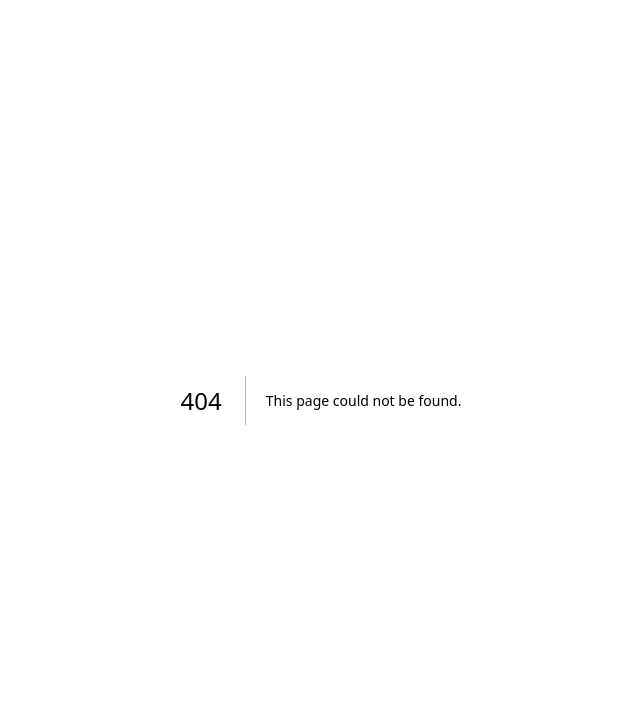
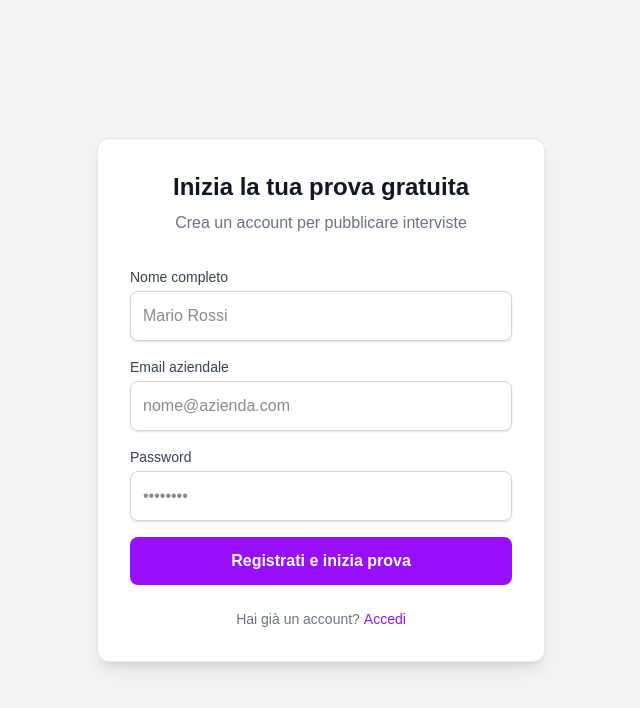
Before and after one commit to LinosCo/ai-interviewer, a Next.js app: page /register in a window 1280 px wide. Before the commit this address had no page. Shown: the top 708 px of the page, without its empty margins (319-959 px from the left). Built offline with nearby package versions, Linux system fonts and the light colour scheme.

Commit message:
registration

```diff
--- a/src/app/(marketing)/page.tsx
+++ b/src/app/(marketing)/page.tsx
@@ -170,18 +170,20 @@ export default function LandingPage() {
                                     href="/onboarding"
                                     className="inline-flex items-center justify-center gap-2 bg-stone-900 text-white px-8 py-4 rounded-full font-medium hover:bg-stone-800 transition-all hover:scale-105 shadow-lg shadow-stone-900/20"
                                 >
-                                    Crea la tua prima intervista
+                                    Prova la Demo
                                     <svg className="w-5 h-5" fill="none" viewBox="0 0 24 24" stroke="currentColor">
-                                        <path strokeLinecap="round" strokeLinejoin="round" strokeWidth={2} d="M17 8l4 4m0 0l-4 4m4-4H3" />
+                                        <path strokeLinecap="round" strokeLinejoin="round" strokeWidth={2} d="M14.752 11.168l-3.197-2.132A1 1 0 0010 9.87v4.263a1 1 0 001.555.832l3.197-2.132a1 1 0 000-1.664z" />
+                                        <path strokeLinecap="round" strokeLinejoin="round" strokeWidth={2} d="M21 12a9 9 0 11-18 0 9 9 0 0118 0z" />
                                     </svg>
                                 </Link>
                                 <Link
-                                    href="#come-funziona"
+                                    href="/register"
                                     className="inline-flex items-center justify-center gap-2 bg-white text-stone-700 px-8 py-4 rounded-full font-medium border border-stone-200 hover:border-stone-300 hover:bg-stone-50 transition-all"
                                 >
-                                    Guarda come funziona
+                                    Inizia prova gratuita
                                 </Link>
                             </div>
+
 
                             {/* Social proof */}
                             <div className="mt-12 pt-8 border-t border-stone-200">
@@ -363,8 +365,7 @@ export default function LandingPage() {
                             <button
                                 key={uc.id}
                                 onClick={() => setActiveUseCase(uc.id)}
-                                className={`px-6 py-3 rounded-full font-medium transition-all ${
-                                    activeUseCase === uc.id
+                                className={`px-6 py-3 rounded-full font-medium transition-all ${activeUseCase === uc.id
                                     ? 'bg-stone-900 text-white shadow-lg'
                                     : 'bg-white text-stone-600 hover:bg-stone-100 border border-stone-200'
                                     }`}
@@ -459,8 +460,7 @@ export default function LandingPage() {
                         {PRICING.map((plan) => (
                             <div
                                 key={plan.name}
-                                className={`rounded-2xl p-8 ${
-                                    plan.highlighted
+                                className={`rounded-2xl p-8 ${plan.highlighted
                                     ? 'bg-stone-900 text-white ring-4 ring-amber-400 shadow-2xl scale-105'
                                     : 'bg-white border border-stone-200 shadow-lg'
                                     }`}
@@ -497,9 +497,8 @@ export default function LandingPage() {
                                     ))}
                                 </ul>
                                 <Link
-                                    href={plan.name === 'Enterprise' ? 'mailto:sales@businesstuner.it' : '/onboarding'}
-                                    className={`block text-center py-3 rounded-full font-medium transition-all ${
-                                        plan.highlighted
+                                    href={plan.name === 'Enterprise' ? 'mailto:sales@businesstuner.it' : `/register?plan=${plan.name.toUpperCase()}`}
+                                    className={`block text-center py-3 rounded-full font-medium transition-all ${plan.highlighted
                                         ? 'bg-amber-400 text-stone-900 hover:bg-amber-300'
                                         : 'bg-stone-900 text-white hover:bg-stone-800'
                                         }`}
--- a/src/app/api/stripe/checkout/route.ts
+++ b/src/app/api/stripe/checkout/route.ts
@@ -101,6 +101,7 @@ export async function POST(req: Request) { // Changed NextRequest to Request
                 tier
             },
             subscription_data: {
+                trial_period_days: 14,
                 metadata: {
                     organizationId: organization.id,
                     tier
--- a/src/app/onboarding/page.tsx
+++ b/src/app/onboarding/page.tsx
@@ -6,10 +6,10 @@ import { templates, Template } from '@/lib/templates';
 import { Sparkles, ArrowRight, LayoutTemplate } from 'lucide-react';
 
 const examplePrompts = [
-    'Vorrei capire perché i miei clienti abbandonano il carrello e-commerce',
-    'Voglio raccogliere feedback sul nuovo processo di onboarding dei dipendenti',
-    'Devo fare una exit interview per capire perché i talenti lasciano l\'azienda',
-    'Voglio validare l\'interesse per un nuovo servizio di consulenza finanziaria',
+    'B2B: Vorrei capire perché i miei clienti SaaS non rinnovano il contratto dopo il primo anno',
+    'B2C: Voglio analizzare le reazioni dei consumatori al nuovo packaging sostenibile',
+    'HR: Devo scoprire le vere cause del turnover nel reparto vendite',
+    'Ops: Voglio capire i problemi di comunicazione tra reparto logistica e produzione',
 ];
 
 export default function OnboardingPage() {
--- a/src/app/onboarding/preview/page.tsx
+++ b/src/app/onboarding/preview/page.tsx
@@ -538,12 +538,12 @@ export default function PreviewPage() {
                         <div className="flex flex-col gap-3">
                             <button
                                 onClick={() => {
-                                    // Use standard next-auth signin path with callback
-                                    window.location.href = `/api/auth/signin?callbackUrl=${encodeURIComponent(window.location.pathname)}`;
+                                    // Redirect to register, preserving current path as callback
+                                    window.location.href = `/register?callbackUrl=${encodeURIComponent(window.location.pathname)}`;
                                 }}
                                 className="w-full px-6 py-3 bg-purple-600 hover:bg-purple-700 text-white font-semibold rounded-xl transition-colors"
                             >
-                                Registrati o Accedi
+                                Registrati per salvare
                             </button>
                             <button
                                 onClick={() => setShowAuthModal(false)}
--- /dev/null
+++ b/src/app/register/actions.ts
@@ -0,0 +1,55 @@
+'use server';
+
+import { prisma } from '@/lib/prisma';
+import { hash } from 'bcryptjs';
+import { signIn } from '@/auth';
+import { redirect } from 'next/navigation';
+
+export async function registerUser(prevState: string | undefined, formData: FormData) {
+    const email = formData.get('email') as string;
+    const password = formData.get('password') as string;
+    const name = formData.get('name') as string;
+    const plan = formData.get('plan') as string;
+
+    if (!email || !password) {
+        return 'Email and password are required.';
+    }
+
+    try {
+        const existingUser = await prisma.user.findUnique({
+            where: { email },
+        });
+
+        if (existingUser) {
+            return 'User already exists.';
+        }
+
+        const hashedPassword = await hash(password, 10);
+
+        const newUser = await prisma.user.create({
+            data: {
+                email,
+                password: hashedPassword,
+                name,
+            },
+        });
+
+        // Auto-login after registration
+        await signIn('credentials', {
+            email,
+            password,
+            redirect: false,
+        });
+
+    } catch (error) {
+        console.error('Registration error:', error);
+        return 'Registration failed.';
+    }
+
+    // Redirect logic
+    if (plan && ['STARTER', 'PRO', 'BUSINESS'].includes(plan)) {
+        redirect(`/api/stripe/checkout?tier=${plan}`);
+    } else {
+        redirect('/dashboard');
+    }
+}
--- /dev/null
+++ b/src/app/register/page.tsx
@@ -0,0 +1,96 @@
+'use client';
+
+import { useActionState, Suspense } from 'react';
+import { useSearchParams } from 'next/navigation';
+import { registerUser } from './actions';
+import Link from 'next/link';
+
+function RegisterForm() {
+    const searchParams = useSearchParams();
+    const plan = searchParams.get('plan');
+    const [errorMessage, dispatch, isPending] = useActionState(registerUser, undefined);
+
+    return (
+        <div className="flex min-h-screen items-center justify-center bg-gray-100 p-6">
+            <div className="w-full max-w-md bg-white p-8 rounded-xl shadow-lg border border-gray-200">
+                <div className="text-center mb-8">
+                    <h1 className="text-2xl font-bold text-gray-900">Inizia la tua prova gratuita</h1>
+                    <p className="text-gray-500 mt-2">Crea un account per pubblicare interviste</p>
+                    {plan && (
+                        <div className="mt-4 bg-purple-50 text-purple-700 py-1 px-3 rounded-full text-sm inline-block">
+                            Piano selezionato: <strong>{plan}</strong> (14 giorni gratis)
+                        </div>
+                    )}
+                </div>
+
+                <form action={dispatch} className="space-y-4">
+                    {/* Hidden input to pass plan */}
+                    <input type="hidden" name="plan" value={plan || ''} />
+
+                    <div>
+                        <label className="block text-sm font-medium text-gray-700 mb-1">Nome completo</label>
+                        <input
+                            type="text"
+                            name="name"
+                            required
+                            placeholder="Mario Rossi"
+                            className="w-full rounded-lg border-gray-300 shadow-sm p-3 border focus:ring-purple-500 focus:border-purple-500"
+                        />
+                    </div>
+
+                    <div>
+                        <label className="block text-sm font-medium text-gray-700 mb-1">Email aziendale</label>
+                        <input
+                            type="email"
+                            name="email"
+                            required
+                            placeholder="nome@azienda.com"
+                            className="w-full rounded-lg border-gray-300 shadow-sm p-3 border focus:ring-purple-500 focus:border-purple-500"
+                        />
+                    </div>
+
+                    <div>
+                        <label className="block text-sm font-medium text-gray-700 mb-1">Password</label>
+                        <input
+                            type="password"
+                            name="password"
+                            required
+                            placeholder="••••••••"
+                            minLength={6}
+                            className="w-full rounded-lg border-gray-300 shadow-sm p-3 border focus:ring-purple-500 focus:border-purple-500"
+                        />
+                    </div>
+
+                    {errorMessage && (
+                        <div className="p-3 bg-red-50 text-red-600 text-sm rounded-lg">
+                            {errorMessage}
+                        </div>
+                    )}
+
+                    <button
+                        type="submit"
+                        disabled={isPending}
+                        className="w-full bg-purple-600 text-white py-3 rounded-lg font-semibold hover:bg-purple-700 transition-colors disabled:opacity-50 disabled:cursor-not-allowed flex items-center justify-center gap-2"
+                    >
+                        {isPending ? 'Creazione account...' : 'Registrati e inizia prova'}
+                    </button>
+                </form>
+
+                <div className="mt-6 text-center text-sm text-gray-500">
+                    Hai già un account?{' '}
+                    <Link href="/login" className="text-purple-600 font-medium hover:underline">
+                        Accedi
+                    </Link>
+                </div>
+            </div>
+        </div>
+    );
+}
+
+export default function RegisterPage() {
+    return (
+        <Suspense fallback={<div className="min-h-screen flex items-center justify-center">Caricamento...</div>}>
+            <RegisterForm />
+        </Suspense>
+    );
+}
```
Also changed, not shown: 1 other file (tests, documents, lock files or other folders). Lines whose indentation alone changed are shown as unchanged.
